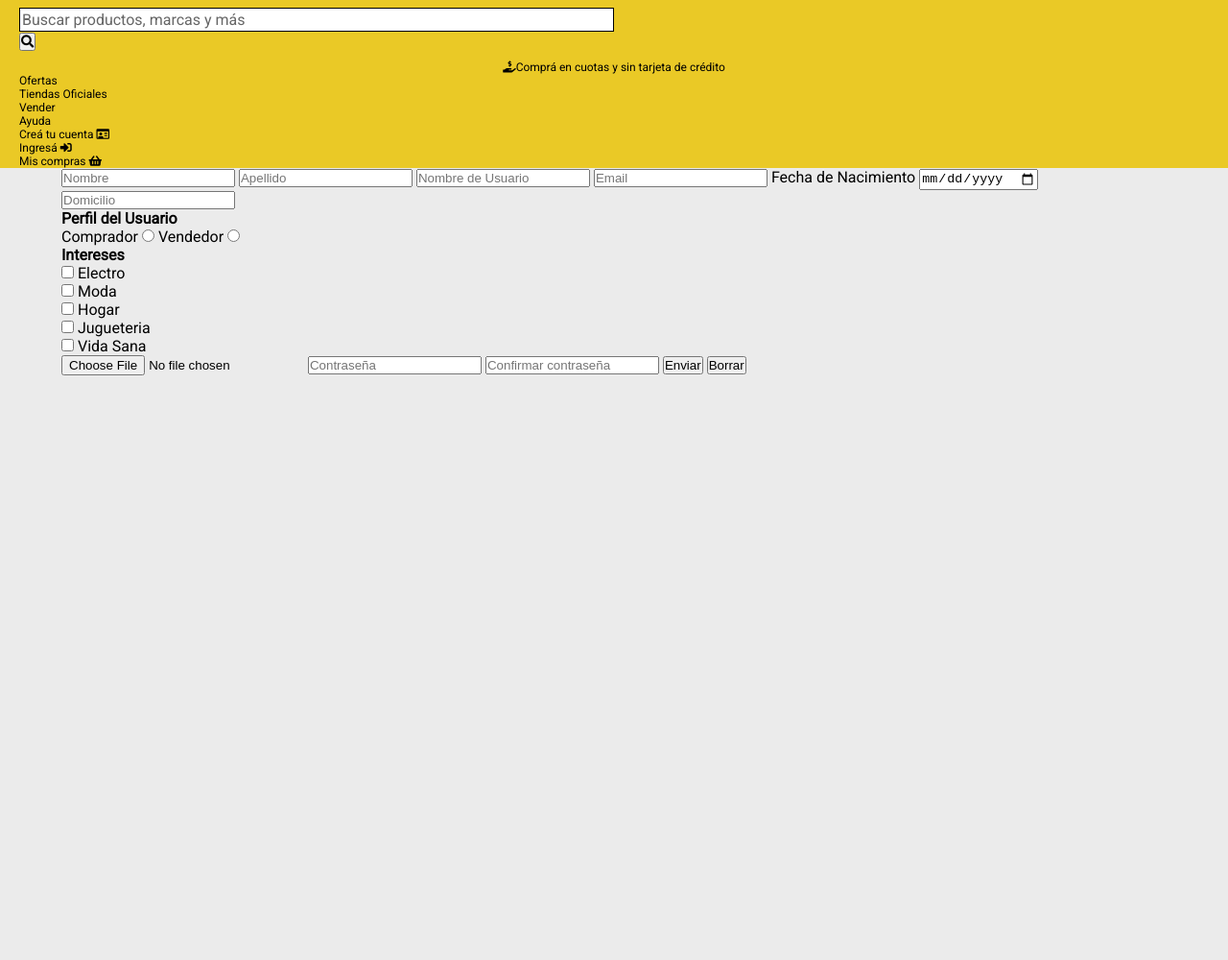
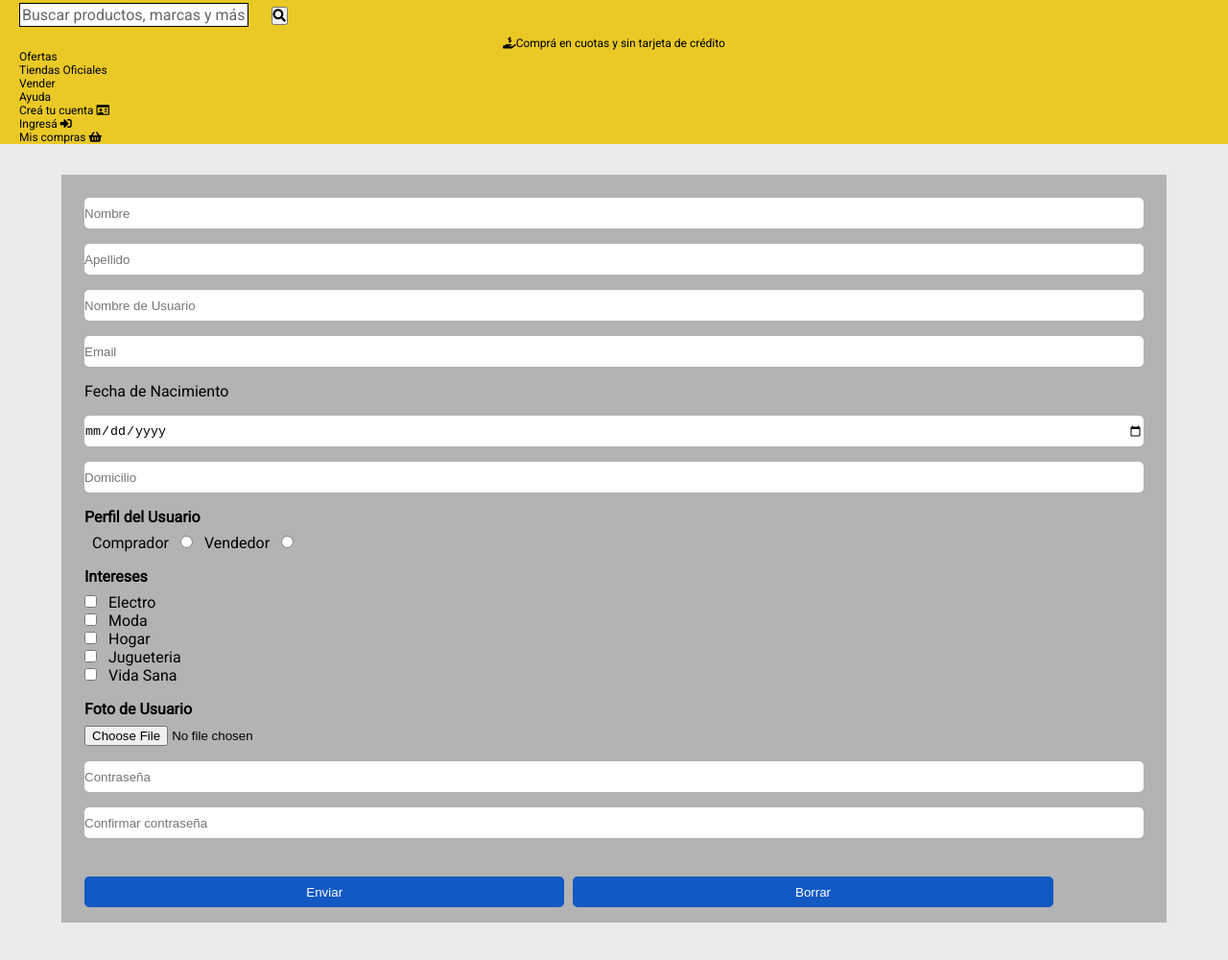
Before and after one commit to natyluna/mercadoLiebre, a website: page views/register.html in a window 1280 px wide. Shown: the part 182-1182 px from the top of the page at 96% size. Before the commit the page ends 800 px from the top, so only its background shows below. Drawn offline with Linux system fonts and the light colour scheme; files that its build step writes are made by us from their sources; files whose address does not match are found by name.

Commit message:
registrar

```diff
--- a/public/css/styles.css
+++ b/public/css/styles.css
@@ -2,6 +2,7 @@
 *{
     margin: 0px;
     padding: 0px;
+    box-sizing: border-box;
 }
 
 body{
@@ -60,6 +61,7 @@ header .form .input{
     color: #666;
     padding: 2px;
     margin-left: 20px;
+    display: inline-block;
 }
 
 header .form .submit{
@@ -119,6 +121,12 @@ main{
     width: 90%;
     margin: 0 auto;
 }
+/*.main-header{
+    position: fixed;
+    top:0;
+    //agregarle el padding top a lo q este abajo
+}
+*/
 
 main section article{
     background-color: #fff;
@@ -161,8 +169,26 @@ main section h3{
 }
 
 
+
+/*VERRRRRRRRRRRRRRRRRR*/
+.descuentos > .main-article i{
+    display: block;
+    font-size: 16px;
+    padding: 5px;
+    width: 30px;
+    height: 30px;
+    border: 1px solid #39b54a;
+    background-color: #FFF;
+    border-radius: 50%;
+    position: absolute;
+    right: 20px;
+    top: -15px;
+}
+.descuentos{
+    position: relative;
+}
 /*TABLET */
-@media (min-width: 361px){
+@media (min-width: 768px){
     /*=== Hacer visible main section article .descripcion===*/
     .descripciones{
         display: inline-block;
@@ -199,4 +225,52 @@ main section h3{
     .burger-menu i{
         display: none;
     }
+
+
 }
+
+/*=====FORMULARIO REGISTRO========*/
+form {
+    display: flex;
+    flex-direction: column;
+    background-color: #b3b3b3;
+    margin-top: 2rem;
+    padding: 1rem;
+    margin-bottom: 5rem;
+}
+
+form input[type="text"], input[type="password"], input[type="email"], input[type="date"] {
+    border-radius: 5px;
+    margin: 0.5rem;
+    height: 2rem;
+    border: 1px;
+}
+
+form label, .userPerfil , .userInteres, .userFoto{
+    margin:0.5rem;
+}
+
+form h4{
+    margin-bottom: 0.5rem;
+}
+
+.userFoto{
+    display: flex;
+    flex-direction: column;
+}
+
+form button{
+    height: 2rem;
+    width: 45%;
+    background-color: #1259c3;
+    border: none;
+    border-radius: 5px;
+    color:#fff;
+    margin-right: 5px;
+    margin-top: 2rem;
+}
+
+.acciones{
+    margin-left: 0.5rem;
+    display: inline-block;
+}
--- a/views/register.html
+++ b/views/register.html
@@ -48,14 +48,14 @@
                     <label for="">Fecha de Nacimiento</label>
                     <input type="date" name="fechaNac" >
                     <input type="text" name="domicilio" placeholder="Domicilio">
-                    <div>
+                    <div class="userPerfil">
                         <h4>Perfil del Usuario</h4>
                         <label for="perfil">Comprador</label>
                         <input type="radio" name="perfil" value="comprador">
                         <label for="perfil">Vendedor</label>
                         <input type="radio" name="perfil" value="vendedor">
                     </div>
-                    <div>
+                    <div class="userInteres">
                         <h4>Intereses</h4>
                         <div>
                             <input type="checkbox" name="interes" value="electro">
@@ -79,11 +79,17 @@
                         </div>
 
                     </div>
-                    <input type="file" name="user" >
+                    <div class="userFoto">
+                        <h4>Foto de Usuario</h4>
+                        <input type="file" name="user" >
+                    </div>
+
                     <input type="password" name="password" placeholder="Contraseña">
                     <input type="password" name="passwordConfirmacion" placeholder="Confirmar contraseña">
-                    <button type="submit" >Enviar</button>
-                    <button type="reset">Borrar</button>
+                    <div class="acciones">
+                        <button type="submit" >Enviar</button>
+                        <button type="reset">Borrar</button>
+                    </div>
                 </form>
         </main>
         <footer>
```
Also changed, not shown: views/home.html (+1 -1 lines), views/login.html (+5 -1 lines).
